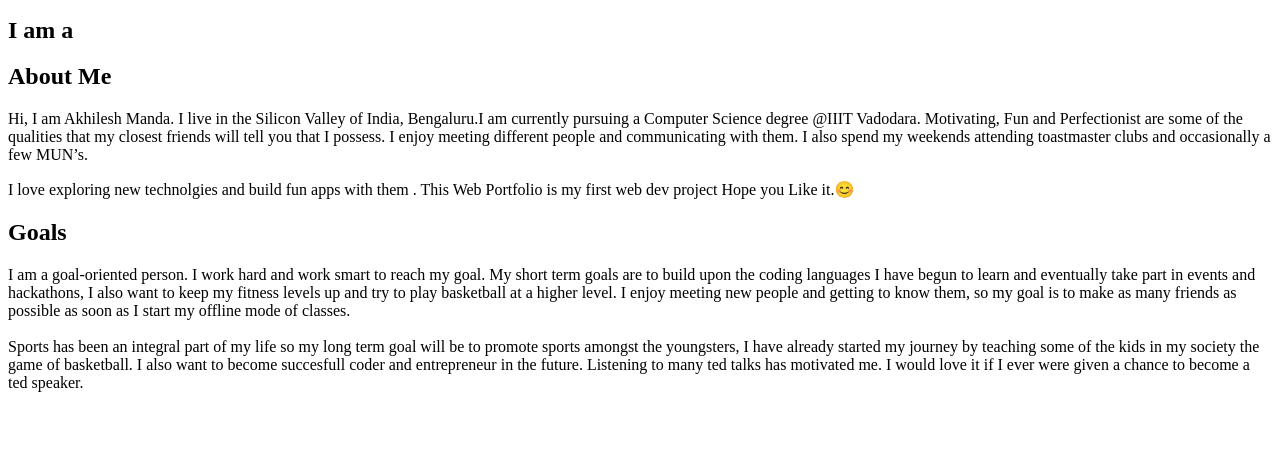
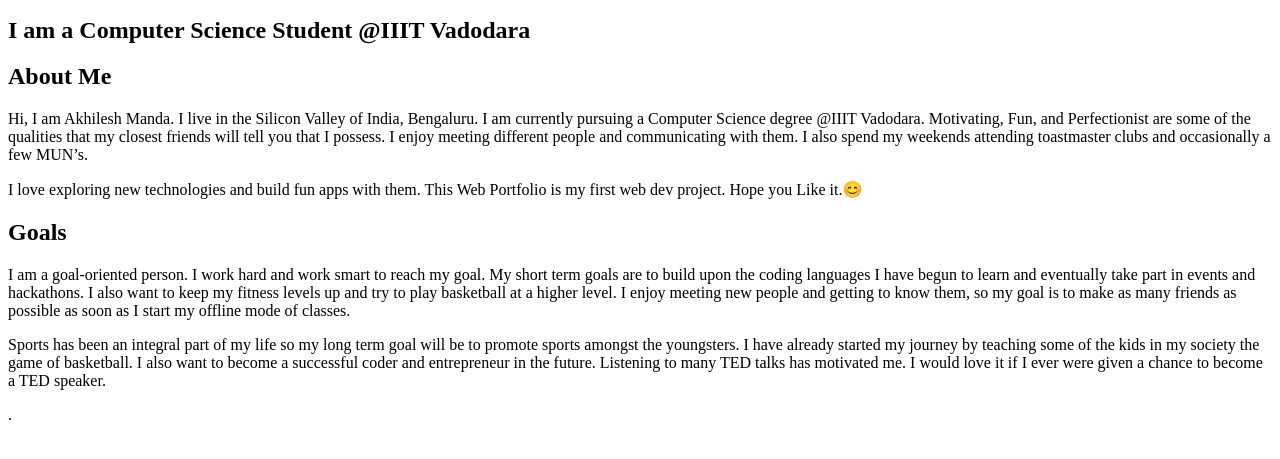
Before and after one commit to AkhileshManda/Portfolio-SEO, a plain HTML site: page index.html in a window 1280 px wide. Shown: the part 91-550 px from the top of the page. Drawn offline with Linux system fonts and the light colour scheme.

Commit message:
Updated with new SEO in index.html

```diff
--- a/index.html
+++ b/index.html
@@ -3,14 +3,14 @@
   <head>
     <meta charset="UTF-8" />
     <meta name="viewport" content="width=device-width, initial-scale=1.0" />
-    <title>🏀Akhilesh Manda</title>
+    <title>🏀Akhilesh Manda - Web Developer Portfolio</title>
   </head>
   <body>
     <section id="intro">
       <div class="content">
         <h3 class="animate__animated animate__zoomIn">Hello, I am</h3>
         <h1 class="animate__animated animate__zoomIn">Akhilesh Manda</h1>
-        <h2 class="animate__animated animate__zoomIn">I am a <span></span></h2>
+        <h2 class="animate__animated animate__zoomIn">I am a <span>Computer Science Student @IIIT Vadodara</span></h2>
       </div>
     </section>
     <section id="about">
@@ -18,33 +18,22 @@
         <div class="row">
           <div class="col-12">
             <h2>About Me</h2>
-
-            </p>
-
-            <p>Hi, I am Akhilesh Manda. I live in the Silicon Valley of India, Bengaluru.I am currently pursuing a Computer Science degree @IIIT Vadodara. Motivating, Fun and Perfectionist are some of the qualities that my closest friends will tell you that I possess. I enjoy meeting different people and communicating with them. I also spend my weekends attending toastmaster clubs and occasionally a few MUN’s.
-
-
-            <p> I love exploring new technolgies and build fun apps with them .  This Web Portfolio is my first web dev project Hope you Like it.😊</p>
-
-
+            <p>Hi, I am Akhilesh Manda. I live in the Silicon Valley of India, Bengaluru. I am currently pursuing a Computer Science degree @IIIT Vadodara. Motivating, Fun, and Perfectionist are some of the qualities that my closest friends will tell you that I possess. I enjoy meeting different people and communicating with them. I also spend my weekends attending toastmaster clubs and occasionally a few MUN’s.</p>
+            <p>I love exploring new technologies and build fun apps with them. This Web Portfolio is my first web dev project. Hope you Like it.😊</p>
           </div>
         </div>
       </div>
     </section>
-
-
-           <!------------------------------------------------------------------------------- Goals -------------------------------------------------------------------------------->
+    <section id="goals">
+      <div class="container-fluid">
+        <div class="row">
           <div class="col-12">
             <h2>Goals</h2>
-            <p>
-              I am a goal-oriented person. I work hard and work smart to reach my goal. My short term goals are to build upon the coding languages I have begun to learn and eventually take part in events and hackathons, I also want to keep my fitness levels up and try to play basketball at a higher level. I  enjoy meeting new people and getting to know them, so my goal is to make as many friends as possible as soon as I start my offline mode of  classes.
-
-              <br>
-              <br>
-
-
-             Sports has been an integral part of my life so my long term goal will be to promote sports amongst the youngsters, I have already started my journey by teaching some of the kids in my society the game of basketball. I also want to become succesfull coder and entrepreneur in the future. Listening to many ted talks has motivated me. I would love it if I ever were given a chance to become a ted speaker.
+            <p>I am a goal-oriented person. I work hard and work smart to reach my goal. My short term goals are to build upon the coding languages I have begun to learn and eventually take part in events and hackathons. I also want to keep my fitness levels up and try to play basketball at a higher level. I enjoy meeting new people and getting to know them, so my goal is to make as many friends as possible as soon as I start my offline mode of classes.</p>
+            <p>Sports has been an integral part of my life so my long term goal will be to promote sports amongst the youngsters. I have already started my journey by teaching some of the kids in my society the game of basketball. I also want to become a successful coder and entrepreneur in the future. Listening to many TED talks has motivated me. I would love it if I ever were given a chance to become a TED speaker.</p>
           </div>
+        </div>
+      </div>
     </section>
   </body>
-</html>
+</html>.
```
